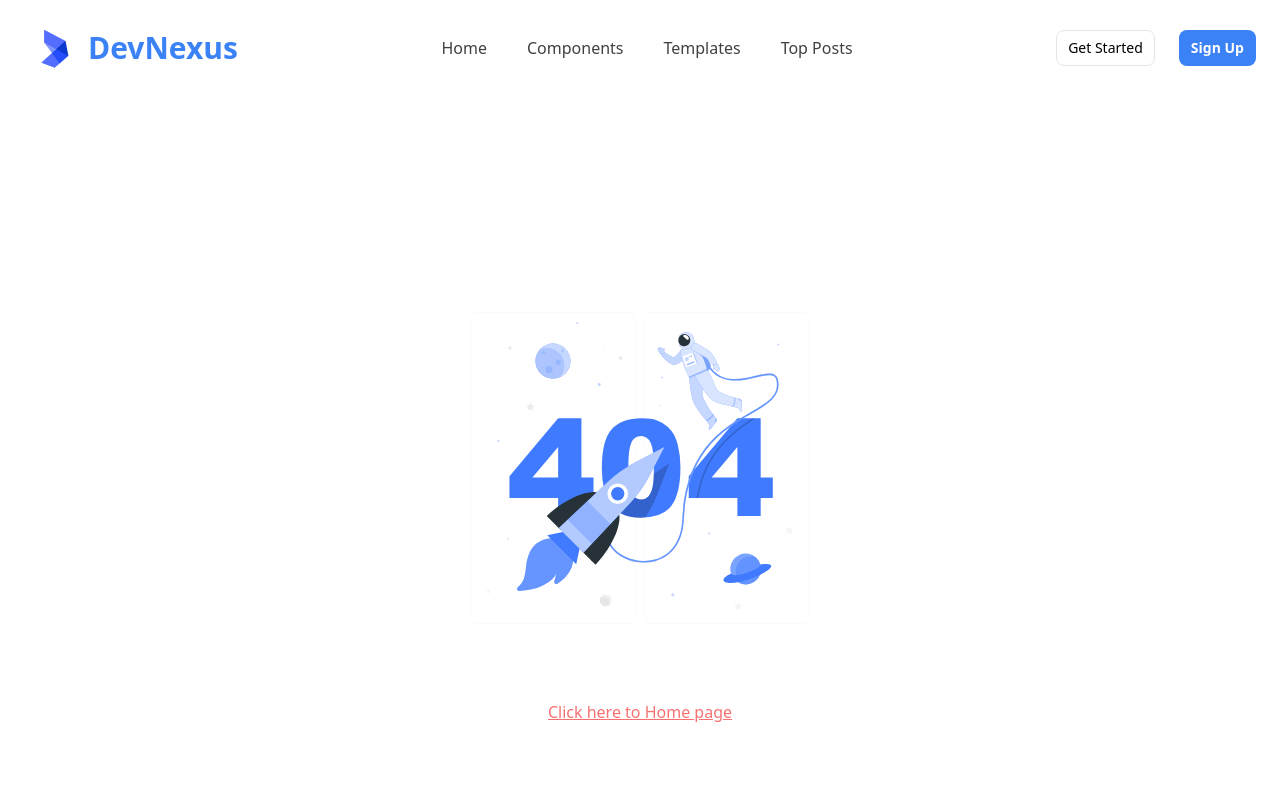
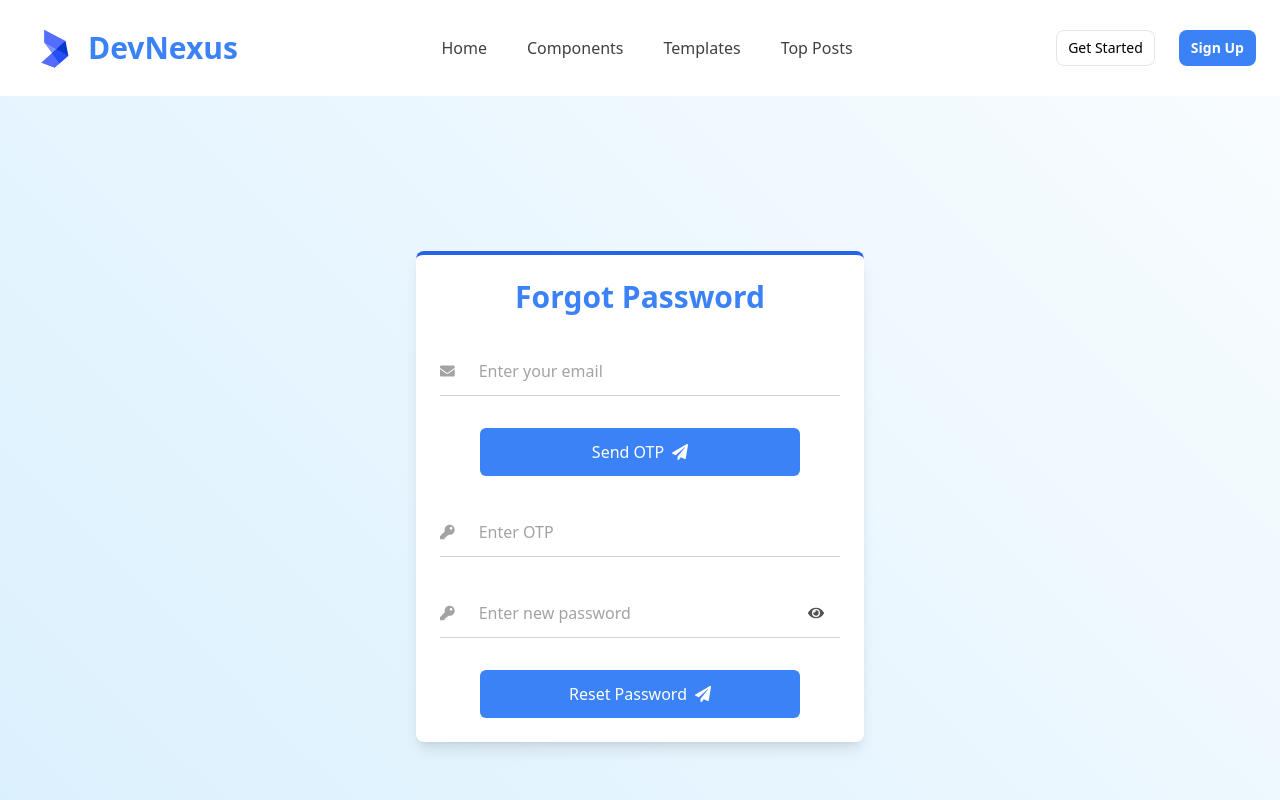
Before and after one commit to Akshay200228/DevFusionKit, a Next.js app: page /forgot-password in a window 1280 px wide. Before the commit this address had no page. Shown: the top 800 px of the page. Built offline with nearby package versions, Linux system fonts and the light colour scheme; a web font is replaced by a local one.

Commit message:
Implement reset password feature

```diff
--- a/src/app/(routes)/component/[codeCompIds]/page.jsx
+++ b/src/app/(routes)/component/[codeCompIds]/page.jsx
@@ -1,9 +1,8 @@
 "use client"
 // CodeCompDetails.js
-import { useState } from 'react';
+import { useEffect, useState } from 'react';
 import Link from 'next/link';
 import CodeDisplay from '@/components/comLayout/codeCompIds/CodeDisplay';
-import CopyCodeButton from '@/components/comLayout/codeCompIds/CopyCodeButton';
 import GoBackButton from '@/components/comLayout/codeCompIds/GoBackButton';
 import useApiFetch from '@/hooks/useApiFetch';
 import { useRef } from 'react';
@@ -13,20 +12,13 @@ import { useAuth } from '@/hooks/useAuth';
 import Breadcrumbs from '@/components/comLayout/codeCompIds/Breadcrumbs';
 import { usePathname } from 'next/navigation';
 
-// Function to copy text to clipboard
-const copyToClipboard = (text, setMessage) => {
-    const textField = document.createElement('textarea');
-    textField.innerText = text;
-    document.body.appendChild(textField);
-    textField.select();
-    document.execCommand('copy');
-    textField.remove();
-    setMessage({ type: 'success', message: 'Code copied to clipboard!' });
-};
-
 const CodeCompDetails = ({ params }) => {
     const liveEditorRef = useRef(null);
     const [message, setMessage] = useState(null);
+
+    useEffect(() => {
+        window.scrollTo(0, 0);
+    }, []);
 
     const authData = useAuth();
     const user = authData.user;
@@ -37,32 +29,6 @@ const CodeCompDetails = ({ params }) => {
 
     const { data: codeComponent, isLoading, error } = useApiFetch(CompApiUrl);
 
-    // Copy code in Editer function create code in below
-    const editorRef = useRef(null);
-    const handleCopyCode = async () => {
-        // Use getModel() to get the model of the editor
-        const model = editorRef.current.getModel();
-
-        // Use the format action to format the code
-        await editorRef.current.trigger('source', 'editor.action.formatDocument');
-
-        // Get the formatted code using getModel().getLinesContent()
-        const lines = model.getLinesContent();
-        const formattedCode = lines.join('\n');
-
-        if (formattedCode) {
-            copyToClipboard(formattedCode);
-        }
-    };
-
-    const copyToClipboard = (text) => {
-        const textField = document.createElement('textarea');
-        textField.innerText = text;
-        document.body.appendChild(textField);
-        textField.select();
-        document.execCommand('copy');
-        textField.remove();
-    };
 
     const closeMessage = () => {
         setMessage(null);
--- /dev/null
+++ b/src/app/(routes)/forgot-password/page.jsx
@@ -0,0 +1,14 @@
+// ForgotPasswordPage.js
+
+import ForgotPasswordForm from "@/components/AuthenticationForm/ForgotPasswordForm";
+
+function ForgotPasswordPage() {
+    return (
+        <div className="relative flex items-center justify-center min-h-screen overflow-hidden">
+            <div className="absolute inset-0 bg-gradient-animation" />
+            <ForgotPasswordForm />
+        </div>
+    );
+}
+
+export default ForgotPasswordPage;
--- a/src/app/(routes)/login/page.jsx
+++ b/src/app/(routes)/login/page.jsx
@@ -1,11 +1,11 @@
 "use client"
 // Login.js
+import { useEffect, useRef, useState } from 'react';
 import Image from 'next/image';
 import Link from 'next/link';
 import useLogin from "@/hooks/useLogin";
 import { devLogo } from "@/images";
 import { FaSpinner, FaEye, FaEyeSlash } from 'react-icons/fa';
-import { useEffect, useRef, useState } from 'react';
 
 function Login() {
   const { loading, credentials, error, handleChange, handleSubmit } = useLogin();
@@ -22,10 +22,11 @@ function Login() {
     setShowPassword(!showPassword);
   };
 
+
   return (
     <div className="relative flex items-center justify-center min-h-screen overflow-hidden">
       <div className="absolute inset-0 bg-gradient-animation" />
-      <div className="z-10 w-full max-w-md p-6 bg-white border-t-4 border-blue-600 rounded-lg shadow-lg">
+      <div className="z-10 w-full max-w-md p-6 mx-2 bg-white border-t-4 border-blue-600 rounded-lg shadow-lg">
         <div className="flex items-center justify-center mb-6">
           <Image
             src={devLogo}
@@ -35,6 +36,7 @@ function Login() {
           />
           <h2 className="text-3xl font-extrabold text-blue-500">Login</h2>
         </div>
+
         <form onSubmit={handleSubmit} className="space-y-4">
           <div className="mb-4">
             <label className="block text-sm font-bold text-gray-700" htmlFor="usernameOrEmail">
@@ -73,6 +75,11 @@ function Login() {
                 {showPassword ? <FaEyeSlash /> : <FaEye />}
               </button>
             </div>
+
+            <p className="mt-2 text-sm text-blue-500 underline cursor-pointer text-end">
+              <Link href="/forgot-password">Forgot Password?</Link>
+            </p>
+
           </div>
           <button
             type="submit"
--- a/src/app/(routes)/templates/[templatesID]/page.jsx
+++ b/src/app/(routes)/templates/[templatesID]/page.jsx
@@ -6,11 +6,15 @@ import useApiFetch from '@/hooks/useApiFetch';
 import { FaGithub, FaExternalLinkAlt } from 'react-icons/fa';
 import { WebTemplatesDetailsSkeleton } from '@/components/SkeltonLoading';
 import GoBackButton from '@/components/comLayout/codeCompIds/GoBackButton';
-import { useState } from 'react';
+import { useEffect, useState } from 'react';
 
 
 const WebTemplatesDetails = ({ params }) => {
     const [isInteraction, setIsInteraction] = useState(false);
+
+    useEffect(() => {
+        window.scrollTo(0, 0);
+    }, []);
 
     const handleInteraction = () => {
         setIsInteraction(!isInteraction);
--- /dev/null
+++ b/src/components/AuthenticationForm/ForgotPasswordForm.jsx
@@ -0,0 +1,112 @@
+'use client';
+// ForgotPassword.jsx
+import { useState } from 'react';
+import axios from 'axios';
+import { FaEnvelope, FaEye, FaEyeSlash, FaKey, FaPaperPlane } from 'react-icons/fa';
+import { useRouter } from 'next/navigation';
+
+function ForgotPasswordForm() {
+    const [email, setEmail] = useState('');
+    const [otp, setOtp] = useState('');
+    const [newPassword, setNewPassword] = useState('');
+    const [message, setMessage] = useState('');
+    const [error, setError] = useState('');
+    const [showPassword, setShowPassword] = useState(false);
+    const router = useRouter();
+
+    const handleForgotPassword = async () => {
+        try {
+            const response = await axios.post('http://localhost:8000/api/users/forgot-password', { email });
+            setMessage(response.data.message);
+        } catch (error) {
+            setError(error.response.data.error);
+        }
+    };
+
+    const handleResetPassword = async () => {
+        try {
+            const response = await axios.post('http://localhost:8000/api/users/reset-password', { email, otp, newPassword });
+            setMessage(response.data.message);
+            setTimeout(() => {
+                setMessage('');
+                router.replace('/login');
+            }, 2000);
+        } catch (error) {
+            setError(error.response.data.error);
+        }
+    };
+
+    // Function to toggle show/hide password
+    const toggleShowPassword = () => {
+        setShowPassword(!showPassword);
+    };
+
+
+    return (
+        <div className="z-10 w-full max-w-md p-6 mx-2 bg-white border-t-4 border-blue-600 rounded-lg shadow-lg">
+            <div className="flex flex-col items-center justify-center h-full">
+
+                <h2 className="mb-8 text-3xl font-bold text-blue-500">Forgot Password</h2>
+                {message && <p className="mb-4 text-green-500">{message}</p>}
+                {error && <p className="mb-4 text-red-500">{error}</p>}
+                <div className="w-full max-w-md mb-8">
+                    <div className="flex items-center py-2 border-b border-gray-300">
+                        <FaEnvelope className="mr-4 text-gray-400" />
+                        <input
+                            type="email"
+                            value={email}
+                            onChange={(e) => setEmail(e.target.value)}
+                            className="w-full px-2 py-1 text-gray-800 focus:outline-none"
+                            placeholder="Enter your email"
+                        />
+                    </div>
+                </div>
+                <button
+                    onClick={handleForgotPassword}
+                    className="flex items-center justify-center w-full max-w-xs px-6 py-3 mb-8 text-white transition duration-300 bg-blue-500 rounded-md hover:bg-blue-600"
+                >
+                    Send OTP <FaPaperPlane className="ml-2" />
+                </button>
+                <div className="w-full max-w-md mb-8">
+                    <div className="flex items-center py-2 border-b border-gray-300">
+                        <FaKey className="mr-4 text-gray-400" />
+                        <input
+                            type="text"
+                            value={otp}
+                            onChange={(e) => setOtp(e.target.value)}
+                            className="w-full px-2 py-1 text-gray-800 focus:outline-none"
+                            placeholder="Enter OTP"
+                        />
+                    </div>
+                </div>
+                <div className="w-full max-w-md mb-8">
+                    <div className="relative flex items-center py-2 border-b border-gray-300">
+                        <FaKey className="mr-4 text-gray-400" />
+                        <input
+                            type={showPassword ? 'text' : 'password'}
+                            value={newPassword}
+                            onChange={(e) => setNewPassword(e.target.value)}
+                            className="w-full px-2 py-1 text-gray-800 focus:outline-none"
+                            placeholder="Enter new password"
+                        />
+                        <button
+                            type="button"
+                            onClick={toggleShowPassword}
+                            className="absolute right-0 px-4 py-2 text-gray-600 focus:outline-none"
+                        >
+                            {showPassword ? <FaEyeSlash /> : <FaEye />}
+                        </button>
+                    </div>
+                </div>
+                <button
+                    onClick={handleResetPassword}
+                    className="flex items-center justify-center w-full max-w-xs px-6 py-3 text-white transition duration-300 bg-blue-500 rounded-md hover:bg-blue-600"
+                >
+                    Reset Password <FaPaperPlane className="ml-2" />
+                </button>
+            </div>
+        </div>
+    );
+}
+
+export default ForgotPasswordForm;
--- a/src/components/MessageBox/MessageBox.jsx
+++ b/src/components/MessageBox/MessageBox.jsx
@@ -1,5 +1,4 @@
 import { useState } from "react";
-import { motion } from "framer-motion";
 import { AiOutlineMessage } from "react-icons/ai";
 
 const MessageBox = () => {
--- a/src/components/comLayout/CardComponent.jsx
+++ b/src/components/comLayout/CardComponent.jsx
@@ -66,7 +66,7 @@ export default function CardComponent({ user, userId, apiUrl, page }) {
         router.push(`/component?page=${prevPage}`);
     };
     return (
-        <div className="w-full pt-4 text-white">
+        <div className="w-full min-h-screen pt-4 text-white">
             {isLoading ? (
                 <CardSkeleton count={9} />
             ) : error ? (
--- a/src/components/templateLayout/InfiniteLoader.jsx
+++ b/src/components/templateLayout/InfiniteLoader.jsx
@@ -61,7 +61,7 @@ export default function InfiniteLoader() {
                 </div >
             )}
 
-            {allDataLoaded && (
+            {!loading && allDataLoaded && (
                 <h3 className="mt-4 text-xl text-center">Thank you for viewing!</h3>
             )}
         </>
```
